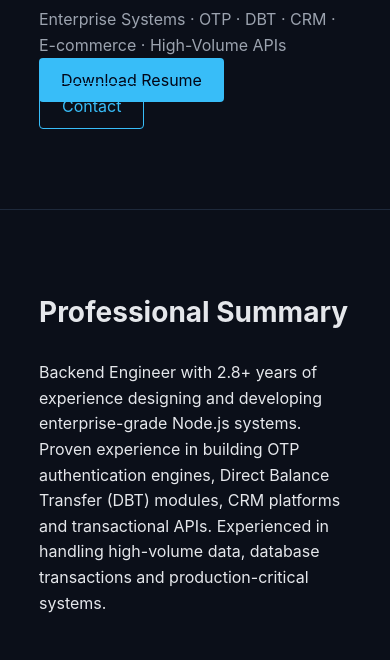
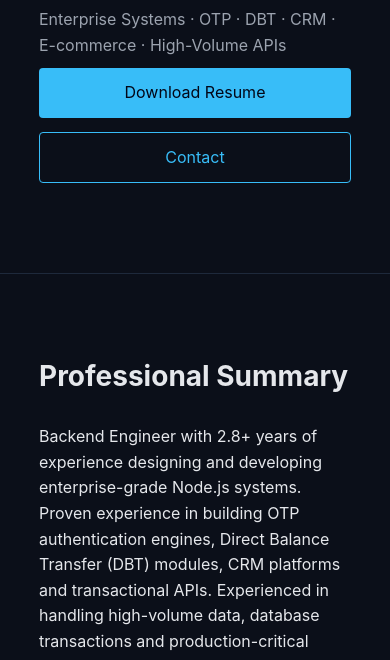
Before and after one commit to Aftabkld/aftab-portfolio, a plain HTML site: page index.html in a window 390 px wide. Shown: the part 183-843 px from the top of the page. Drawn offline with nearby package versions, Linux system fonts and the light colour scheme.

Commit message:
Fix mobile CTA button overlap

```diff
--- a/style.css
+++ b/style.css
@@ -32,3 +32,22 @@ footer{text-align:center;padding:30px;color:#64748b}
   .hero h1{font-size:34px}
   h2{font-size:28px}
 }
+/* ===== HERO BUTTON RESPONSIVE FIX ===== */
+.hero-actions{
+  display:flex;
+  gap:14px;
+}
+
+/* Mobile fix */
+@media(max-width:600px){
+  .hero-actions{
+    flex-direction:column;
+    align-items:stretch;
+  }
+
+  .hero-actions a{
+    width:100%;
+    text-align:center;
+    margin-right:0; /* IMPORTANT */
+  }
+}
```
